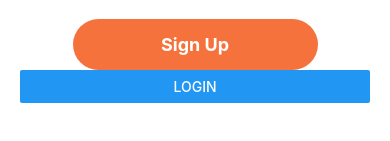
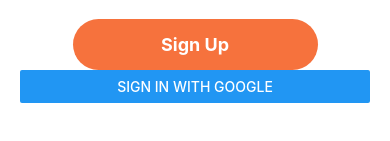
Before and after one commit to iamTanmayS/Jaano, a React Native app: screen /Signuppage in a window 390 px wide. Shown: the part 371-512 px from the top of the page. Built offline with nearby package versions, Linux system fonts and the light colour scheme; what @react-native-firebase/app would draw is missing.

Commit message:
sign in with google enabled

```diff
--- a/package.json
+++ b/package.json
@@ -13,6 +13,7 @@
     "@react-native-firebase/app": "^21.6.1",
     "@react-native-firebase/auth": "^21.6.1",
     "@react-native-firebase/firestore": "^21.6.1",
+    "@react-native-google-signin/google-signin": "^13.1.0",
     "@react-native-masked-view/masked-view": "^0.3.2",
     "@react-navigation/native": "^7.0.14",
     "@react-navigation/stack": "^7.1.1",
@@ -22,7 +23,6 @@
     "react-native-formik": "^1.7.8",
     "react-native-gesture-handler": "^2.21.2",
     "react-native-get-random-values": "^1.11.0",
-    "react-native-google-signin": "^2.1.1",
     "react-native-reanimated": "^3.16.6",
     "react-native-safe-area-context": "^5.0.0",
     "react-native-screens": "^4.4.0",
--- a/src/Authentication/Signuppage.tsx
+++ b/src/Authentication/Signuppage.tsx
@@ -8,6 +8,8 @@
 import Maintheme from '../Assets/Theme/maintheme';
 import InputField from '../Components/InputField';
 import  auth  from '@react-native-firebase/auth';
+import { signIn } from './loginWithGoogle';
+
 
 
 type SignUpPageNavigationProp = StackNavigationProp<RootStackParamList, 'Signuppage'>;
@@ -106,7 +108,7 @@
         )}
       </Formik>
 
-      <Button title="Login" onPress={() => console.log('hell')} />
+      <Button title="Sign In With Google" onPress={() => signIn()} />
     </View>
   );
 };
--- a/src/Authentication/loginWithGoogle.tsx
+++ b/src/Authentication/loginWithGoogle.tsx
@@ -1,13 +1,12 @@
-import { StyleSheet, Text, View } from 'react-native'
-import React, { useEffect } from 'react'
 import { GoogleSignin, statusCodes, isSuccessResponse, isErrorWithCode } from '@react-native-google-signin/google-signin';
-useEffect(() => {
+
+export const signIn = async () => {
+  try {
+    // Configure Google Sign-In (if not done elsewhere in your app)
     GoogleSignin.configure({
       webClientId: '999901883304-kt5vpdvjvhf3t9i4aluiob4k1asqjavp.apps.googleusercontent.com', // Replace with your client ID
     });
-  }, []);
-const signIn = async () => {
-  try {
+
     // Checking Play Services (Android only)
     await GoogleSignin.hasPlayServices();
 
@@ -30,5 +29,7 @@
           console.error('Sign-In Error: ', error);
       }
     }
+  } finally {
+    console.log('Not working');
   }
 };
```
Also changed, not shown: 3 other files (tests, documents, lock files or other folders).
